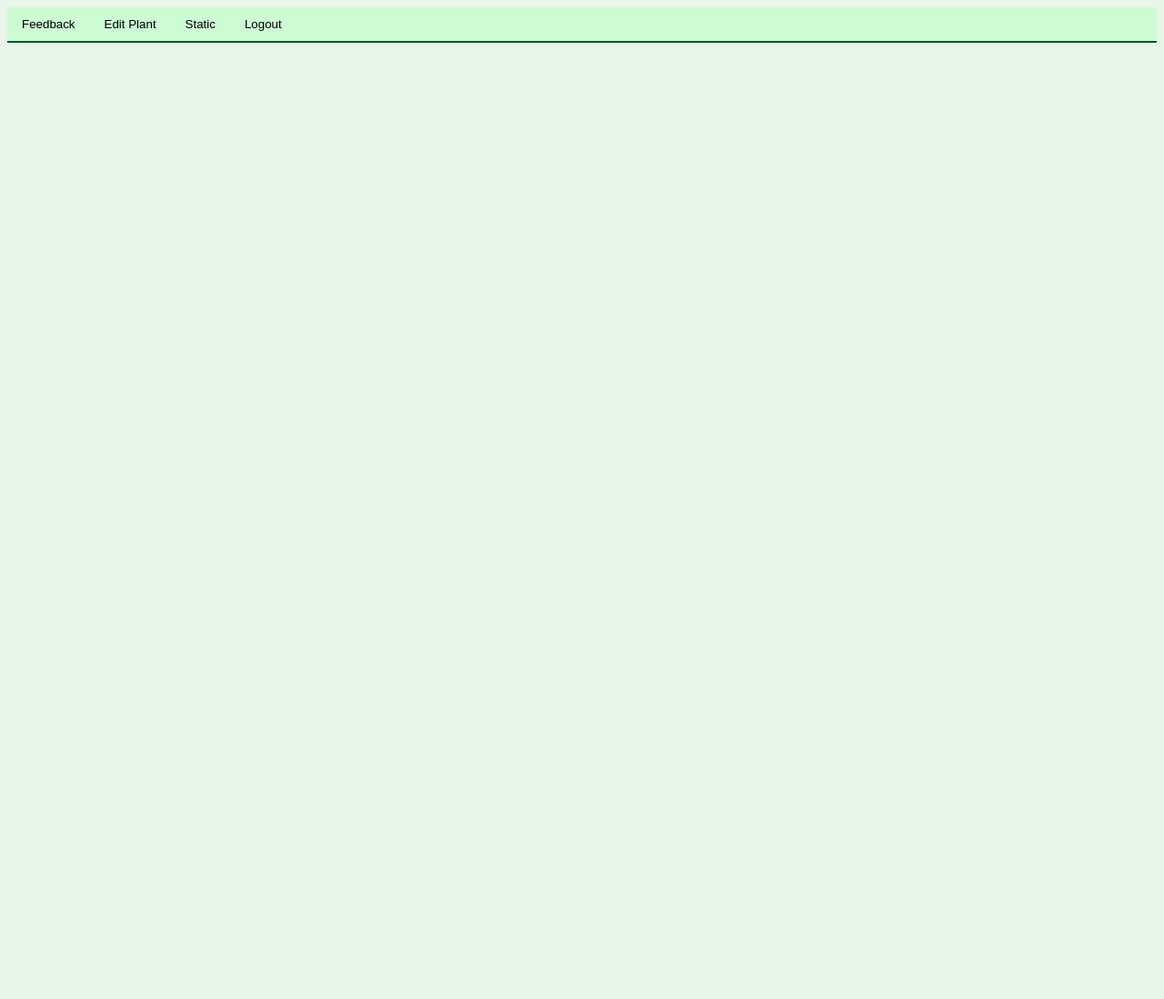
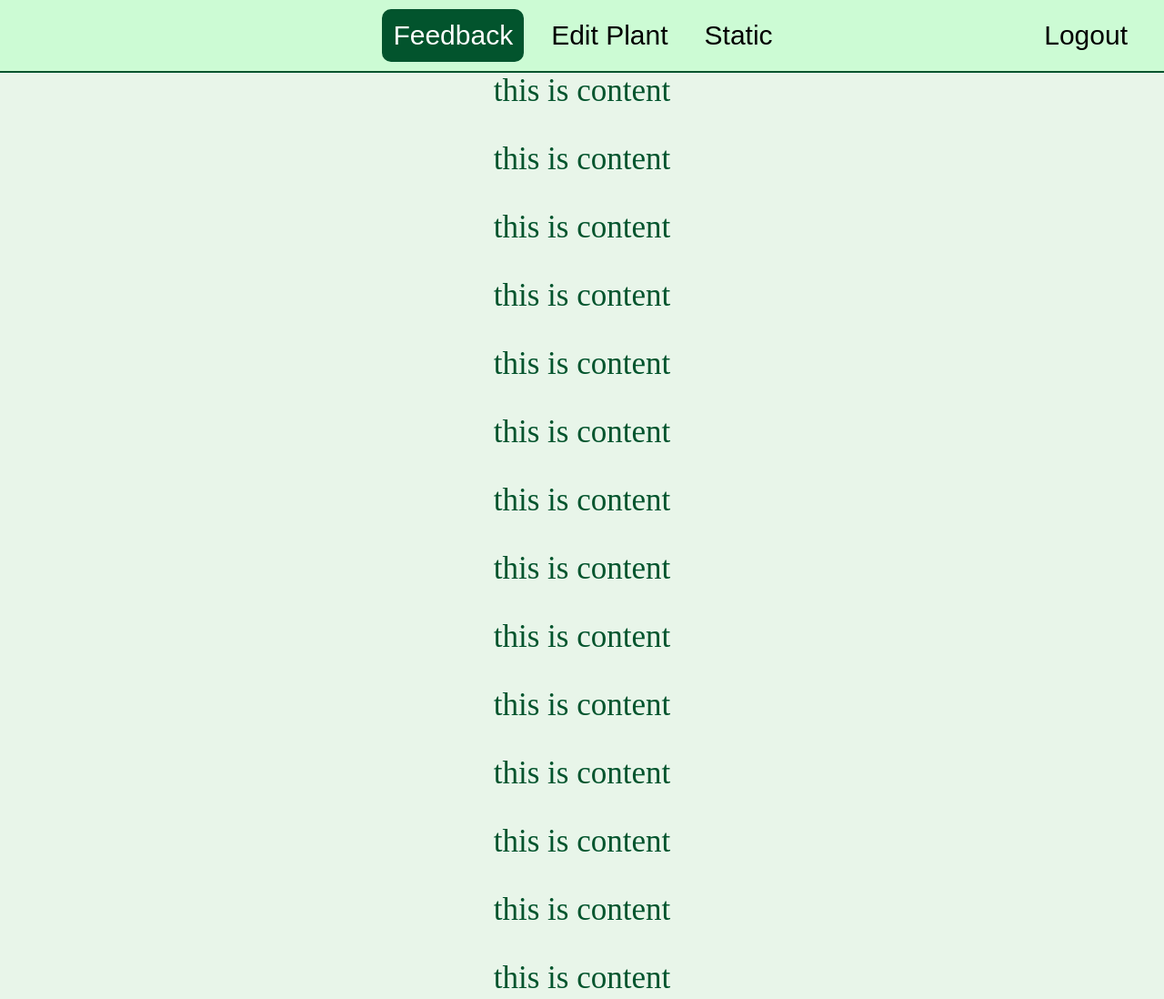
Before and after one commit to Dark7cakeforest/web_application_leafy, a plain HTML site: page index.html in a window 1280 px wide. Shown: the top 1098 px of the page at 91% size. Before the commit the page ends 800 px from the top, so only its background shows below. Drawn offline with Linux system fonts and the light colour scheme.

Commit message:
Edit
Set menu to center
and Login to right side

```diff
--- a/index.html
+++ b/index.html
@@ -8,10 +8,31 @@
 </head>
 <body>
     <div class="headbar">
-        <div class="header" id="Feedback"><button onclick="">Feedback</button></div>
-        <div class="header" id="Edit"><button onclick="">Edit Plant</button></div>
-        <div class="header" id="Static"><button onclick="">Static</button></div>
-        <div class="exit"><button onclick="">Logout</button></div>
+        <div class="center-menu">
+            <div class="header"><button id="Feedback" onclick="">Feedback</button></div>
+            <div class="header"><button id="Edit" onclick="">Edit Plant</button></div>
+            <div class="header"><button id="Static" onclick="">Static</button></div>
+        </div>
+            <div class="exit"><button onclick="">Logout</button></div>
+    </div>
+    <div class="content">
+        <p>this is content</p>
+        <p>this is content</p>
+        <p>this is content</p>
+        <p>this is content</p>
+        <p>this is content</p>
+        <p>this is content</p>
+        <p>this is content</p>
+        <p>this is content</p>
+        <p>this is content</p>
+        <p>this is content</p>
+        <p>this is content</p>
+        <p>this is content</p>
+        <p>this is content</p>
+        <p>this is content</p>
+        <p>this is content</p>
+        <p>this is content</p>
+        <p>this is content</p>
     </div>
     <script src="script.js"></script>
 </body>
--- a/style.css
+++ b/style.css
@@ -1,16 +1,52 @@
 body{
     background-color: #E8F5E9;
+    margin: 0;
 }
 .headbar{
+    top: 0;
     width: 100%;
     background-color: #CCFBD4;
-    position: relative;
-    display: inline-flex;
+    position: fixed;
+    display: flex;
     border-bottom: solid #02542D 2px;
+    justify-content: center;
+    align-items: center;
+    overflow: hidden;
+}
+.center-menu{
+    display: flex;
+    align-items: center;
 }
 button{
+    font-size: 30px;
     margin: 10px;
+    padding: 10px;
     border: hidden;
     background-color: #CCFBD4;
     font-family: Arial, Helvetica, sans-serif;
 }
+button#Feedback{
+    border: solid #02542D 2px;
+    background-color: #02542D;
+    color: white;
+    border-radius: 10px;
+}
+button:hover:not(#Feedback){
+    border: solid #02542D 2px;
+    background-color: #BEF885;
+    color: #1B7D1E;
+    border-radius: 10px;
+}
+.exit {
+    position: absolute;
+    right: 20px;
+}
+.content{
+    margin-top: 80px;
+    font-size: 35px;
+    color: #02542D;
+    width: 100%;
+    height: 100%;
+    border-bottom: solid #02542D 2px;
+    text-align: center;
+}
```
